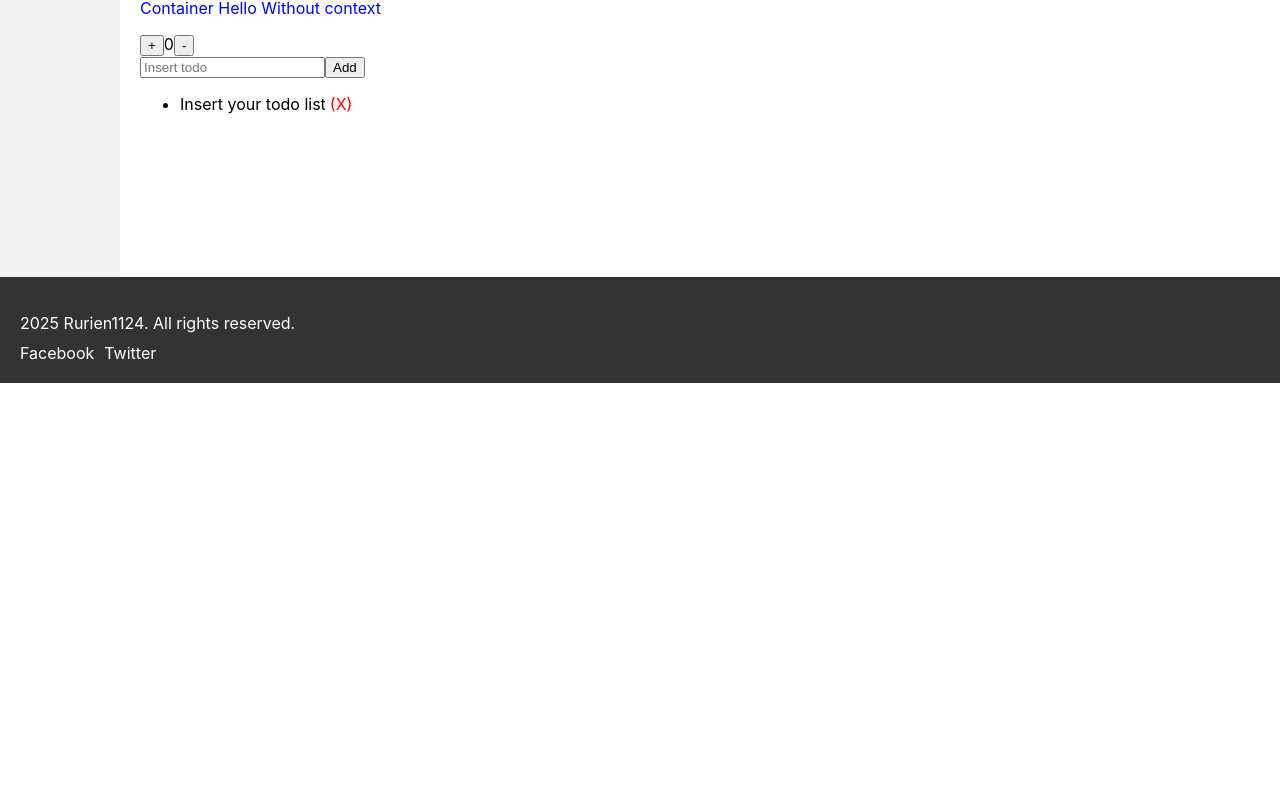
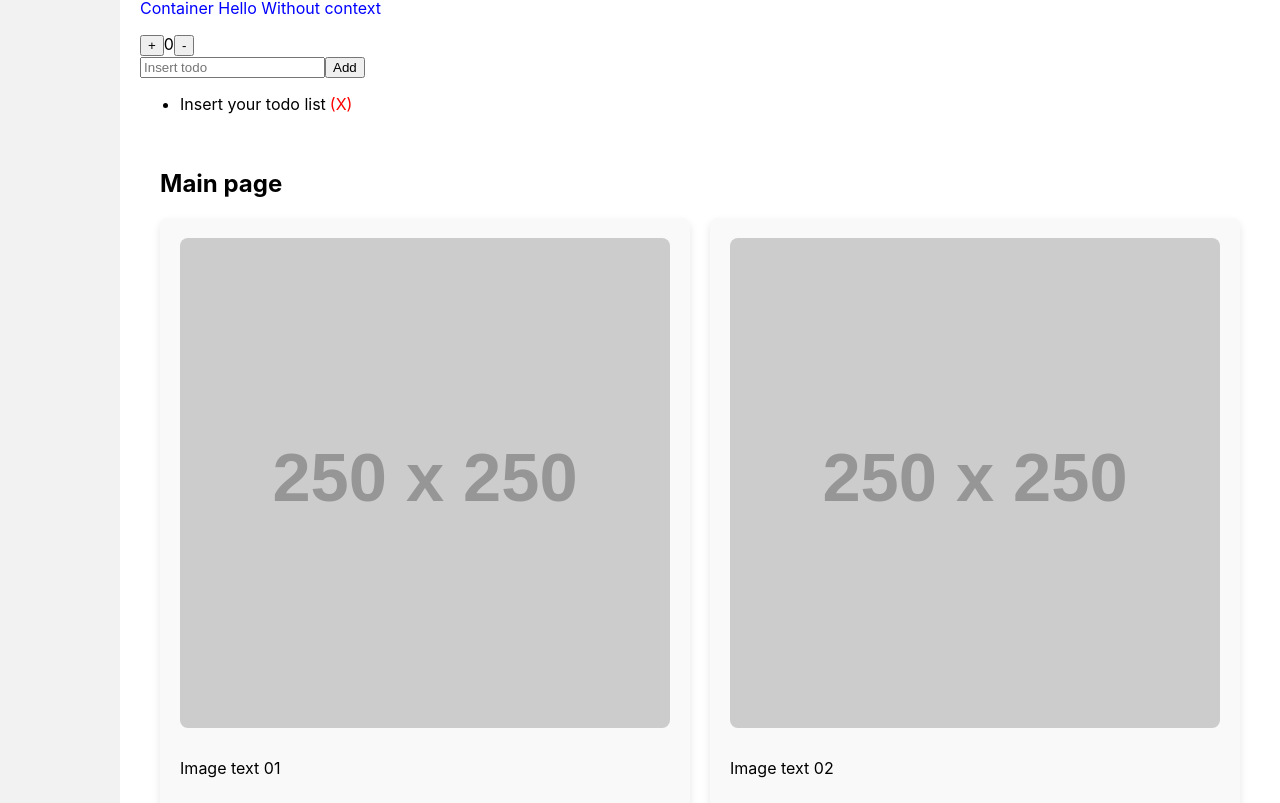
Before and after one commit to Rurien1124/react-typescript-basic, a React (Create React App) app: page / in a window 1280 px wide. Shown: the part 417-1220 px from the top of the page. Before the commit the page ends 800 px from the top, so only its background shows below. Built offline with nearby package versions, Linux system fonts and the light colour scheme.

Commit message:
Separate example, main page

```diff
--- a/src/App.tsx
+++ b/src/App.tsx
@@ -1,34 +1,13 @@
 import React from 'react';
-import { ContainerHello, Hello } from './props/Hello';
-import { Message } from './state/Message';
-import { Counter } from './state/Counter';
-import { WithoutContext } from './context/without/WithoutContext';
-import { WithContext } from './context/with/WithContext';
-import { TodoCompoment } from './context/with/TodoCompoment';
 import { Layout } from './layouts/main/Layout';
+import { MainPage } from './pages/main';
+import { Example } from './pages/example';
 
 function App() {
   return (
     <Layout>
-      {/* Props */}
-      <Hello name={'Rurien'} color={'red'} />
-      <Hello name={'Rurien'} />
-      <ContainerHello name={'Rurien'} color={'green'} />
-      <ContainerHello name={'Rurien'} />
-      <p />
-
-      {/* State */}
-      <Message />
-      <Counter />
-      <p />
-
-      {/* Without context */}
-      <WithoutContext />
-      <p />
-
-      {/* With context */}
-      <WithContext />
-      <TodoCompoment />
+      <Example />
+      <MainPage />
     </Layout>
   );
 }
--- /dev/null
+++ b/src/pages/example/index.tsx
@@ -0,0 +1,33 @@
+import React from 'react';
+import { ContainerHello, Hello } from '../../props/Hello';
+import { Message } from '../../state/Message';
+import { Counter } from '../../state/Counter';
+import { WithoutContext } from '../../context/without/WithoutContext';
+import { WithContext } from '../../context/with/WithContext';
+import { TodoCompoment } from '../../context/with/TodoCompoment';
+
+export const Example = () => {
+  return (
+    <div>
+      {/* Props */}
+      <Hello name={'Rurien'} color={'red'} />
+      <Hello name={'Rurien'} />
+      <ContainerHello name={'Rurien'} color={'green'} />
+      <ContainerHello name={'Rurien'} />
+      <p />
+
+      {/* State */}
+      <Message />
+      <Counter />
+      <p />
+
+      {/* Without context */}
+      <WithoutContext />
+      <p />
+
+      {/* With context */}
+      <WithContext />
+      <TodoCompoment />
+    </div>
+  );
+};
--- /dev/null
+++ b/src/pages/main/index.tsx
@@ -0,0 +1,58 @@
+import styled from '@emotion/styled';
+import React from 'react';
+
+const Container = styled.section`
+  padding: 20px;
+`;
+
+const Title = styled.h2`
+  font-size: 24px;
+  margin-bottom: 20px;
+`;
+
+const Content = styled.div`
+  display: grid;
+  grid-template-columns: repeat(auto-fit, minmax(250px, 1fr));
+  grid-gap: 20px;
+`;
+
+const Card = styled.div`
+  background-color: #f9f9f9;
+  border-radius: 8px;
+  padding: 20px;
+  box-shadow: 0 4px 8px rgba(0, 0, 0, 0.1);
+`;
+
+const Image = styled.img`
+  width: 100%;
+  border-radius: 8px;
+  margin-bottom: 10px;
+`;
+
+const Text = styled.p`
+  font-size: 16px;
+`;
+
+export const MainPage = () => {
+  return (
+    <Container>
+      <Title>Main page</Title>
+      <Content>
+        <Card>
+          <Image
+            src='https://dummyimage.com/250x250/000/fff'
+            alt='Placeholder Image'
+          />
+          <Text>Image text 01</Text>
+        </Card>
+        <Card>
+          <Image
+            src='https://dummyimage.com/250x250/ffffff/000000'
+            alt='Placeholder Image'
+          />
+          <Text>Image text 02</Text>
+        </Card>
+      </Content>
+    </Container>
+  );
+};
```
